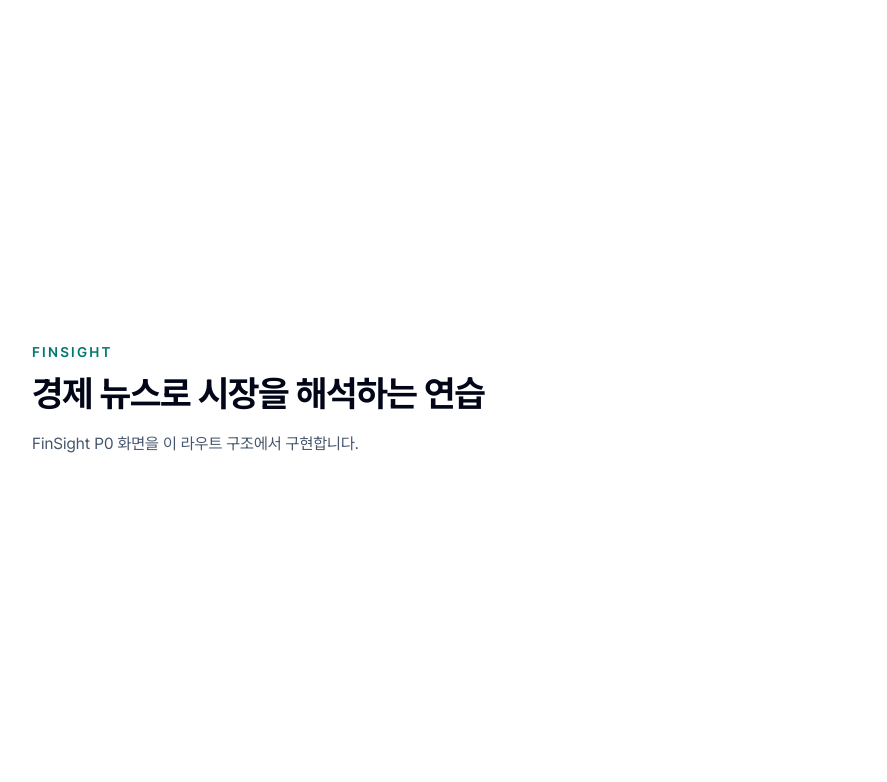
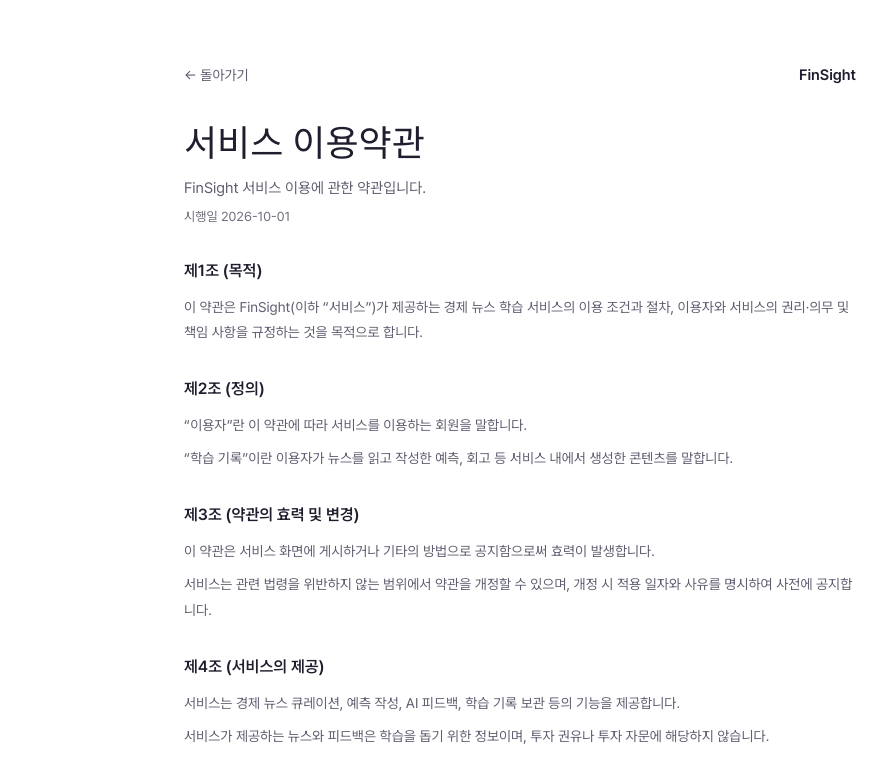
Before and after one commit to HUFS-LikeLion-Team3/FE, a React (Vite) app: page /terms in a window 1280 px wide. Before the commit this address led to /. Shown: the top 782 px of the page, without its empty margins (120-1007 px from the left). Built offline with nearby package versions, Linux system fonts and the light colour scheme; a web font is replaced by a local one.

Commit message:
fix: OAuth state 검증 추가 및 약관 페이지 연결

```diff
--- a/src/App.tsx
+++ b/src/App.tsx
@@ -4,6 +4,7 @@
 const AssignedProductPage = lazy(() => import('@/features/learning/AssignedProductPage'))
 const LoginPage = lazy(() => import('@/features/auth/LoginPage'))
 const KakaoCallbackPage = lazy(() => import('@/features/auth/KakaoCallbackPage'))
+const PolicyPage = lazy(() => import('@/features/auth/PolicyPage'))
 
 const UiPreviewPage = import.meta.env.DEV ? lazy(() => import('@/pages/UiPreviewPage')) : null
 const AssignedPreviewApp = import.meta.env.DEV ? lazy(() => import('@/features/learning/AssignedPreviewApp')) : null
@@ -27,6 +28,8 @@
       />
       <Route path="/login" element={<Suspense fallback={<p role="status">불러오는 중…</p>}><LoginPage /></Suspense>} />
       <Route path="/auth/kakao/callback" element={<Suspense fallback={<p role="status">불러오는 중…</p>}><KakaoCallbackPage /></Suspense>} />
+      <Route path="/terms" element={<Suspense fallback={<p role="status">불러오는 중…</p>}><PolicyPage kind="terms" /></Suspense>} />
+      <Route path="/privacy" element={<Suspense fallback={<p role="status">불러오는 중…</p>}><PolicyPage kind="privacy" /></Suspense>} />
       <Route path="/explore" element={<PlaceholderPage title="뉴스 탐색" description="큐레이션 뉴스 목록 화면이 들어갈 자리입니다." />} />
       <Route path="/news/:newsId" element={<AssignedProductPage page="news" />} />
       <Route path="/news/:newsId/predict" element={<AssignedProductPage page="prediction" />} />
--- a/src/features/auth/KakaoCallbackPage.tsx
+++ b/src/features/auth/KakaoCallbackPage.tsx
@@ -1,11 +1,14 @@
 import { useEffect, useRef } from 'react'
 import { useNavigate, useSearchParams } from 'react-router-dom'
-import { loginWithKakao } from './api'
+import { loginWithKakao, verifyState } from './api'
 
 /**
  * 카카오 OAuth 콜백 페이지.
- * /auth/kakao/callback?code=... 로 리다이렉트되면 인가코드를 서버에 전송하고
- * 성공 시 홈으로, 실패 시 로그인 페이지로 이동합니다.
+ * /auth/kakao/callback?code=...&state=... 로 리다이렉트되면
+ * 1) state를 검증해 CSRF를 막고,
+ * 2) 인가코드를 서버에 전송하고,
+ * 3) onboardingCompleted 여부에 따라 홈 또는 온보딩으로 이동합니다.
+ * 실패 시 로그인 페이지로 이동합니다.
  */
 export default function KakaoCallbackPage() {
   const [params] = useSearchParams()
@@ -18,9 +21,16 @@
 
     const code = params.get('code')
     const error = params.get('error')
+    const state = params.get('state')
 
     if (error || !code) {
       navigate('/login?error=kakao_denied', { replace: true })
+      return
+    }
+
+    // CSRF 방어: 요청 시 저장한 state와 콜백 state가 일치해야 로그인 진행
+    if (!verifyState(state)) {
+      navigate('/login?error=invalid_state', { replace: true })
       return
     }
 
--- a/src/features/auth/LoginPage.tsx
+++ b/src/features/auth/LoginPage.tsx
@@ -1,4 +1,4 @@
-import { useSearchParams } from 'react-router-dom'
+import { Link, useSearchParams } from 'react-router-dom'
 import { redirectToKakao } from './api'
 
 const steps = [
@@ -76,7 +76,9 @@
               <p role="alert" className="rounded-control bg-status-error-bg px-3 py-2 font-sans text-[13px] text-status-error">
                 {error === 'kakao_denied'
                   ? '카카오 로그인을 취소했어요. 다시 시도해 주세요.'
-                  : '로그인 중 문제가 발생했어요. 다시 시도해 주세요.'}
+                  : error === 'invalid_state'
+                    ? '보안 확인에 실패했어요. 다시 로그인해 주세요.'
+                    : '로그인 중 문제가 발생했어요. 다시 시도해 주세요.'}
               </p>
             )}
 
@@ -112,22 +114,18 @@
 
             {/* 약관 링크 */}
             <div className="flex flex-col gap-3 border-t border-border-default pt-5">
-              <a
-                href="/terms"
-                target="_blank"
-                rel="noopener noreferrer"
+              <Link
+                to="/terms"
                 className="text-center font-sans text-[14px] text-text-secondary underline-offset-2 hover:underline focus-visible:outline-2 focus-visible:outline-brand-primary"
               >
                 서비스 이용약관 보기 ↗
-              </a>
-              <a
-                href="/privacy"
-                target="_blank"
-                rel="noopener noreferrer"
+              </Link>
+              <Link
+                to="/privacy"
                 className="text-center font-sans text-[14px] text-text-secondary underline-offset-2 hover:underline focus-visible:outline-2 focus-visible:outline-brand-primary"
               >
                 개인정보 처리방침 보기 ↗
-              </a>
+              </Link>
             </div>
           </div>
         </aside>
--- /dev/null
+++ b/src/features/auth/PolicyPage.tsx
@@ -0,0 +1,134 @@
+import { Link } from 'react-router-dom'
+
+type PolicyKind = 'terms' | 'privacy'
+
+type PolicySection = { heading: string; body: string[] }
+
+type PolicyContent = {
+  title: string
+  description: string
+  effectiveDate: string
+  sections: PolicySection[]
+}
+
+// 샘플(목) 약관 텍스트입니다. 실제 법적 효력이 있는 문구는 기획·법무 확정 후 교체합니다.
+const CONTENT: Record<PolicyKind, PolicyContent> = {
+  terms: {
+    title: '서비스 이용약관',
+    description: 'FinSight 서비스 이용에 관한 약관입니다.',
+    effectiveDate: '2026-10-01',
+    sections: [
+      {
+        heading: '제1조 (목적)',
+        body: [
+          '이 약관은 FinSight(이하 “서비스”)가 제공하는 경제 뉴스 학습 서비스의 이용 조건과 절차, 이용자와 서비스의 권리·의무 및 책임 사항을 규정하는 것을 목적으로 합니다.',
+        ],
+      },
+      {
+        heading: '제2조 (정의)',
+        body: [
+          '“이용자”란 이 약관에 따라 서비스를 이용하는 회원을 말합니다.',
+          '“학습 기록”이란 이용자가 뉴스를 읽고 작성한 예측, 회고 등 서비스 내에서 생성한 콘텐츠를 말합니다.',
+        ],
+      },
+      {
+        heading: '제3조 (약관의 효력 및 변경)',
+        body: [
+          '이 약관은 서비스 화면에 게시하거나 기타의 방법으로 공지함으로써 효력이 발생합니다.',
+          '서비스는 관련 법령을 위반하지 않는 범위에서 약관을 개정할 수 있으며, 개정 시 적용 일자와 사유를 명시하여 사전에 공지합니다.',
+        ],
+      },
+      {
+        heading: '제4조 (서비스의 제공)',
+        body: [
+          '서비스는 경제 뉴스 큐레이션, 예측 작성, AI 피드백, 학습 기록 보관 등의 기능을 제공합니다.',
+          '서비스가 제공하는 뉴스와 피드백은 학습을 돕기 위한 정보이며, 투자 권유나 투자 자문에 해당하지 않습니다.',
+        ],
+      },
+    ],
+  },
+  privacy: {
+    title: '개인정보 처리방침',
+    description: 'FinSight가 수집·이용하는 개인정보에 관한 방침입니다.',
+    effectiveDate: '2026-10-01',
+    sections: [
+      {
+        heading: '1. 수집하는 개인정보 항목',
+        body: [
+          '회원가입 및 로그인: 카카오 계정 식별자, 프로필 이름',
+          '서비스 이용 과정: 학습 기록, 관심 설정, 접속 로그',
+        ],
+      },
+      {
+        heading: '2. 개인정보의 이용 목적',
+        body: [
+          '회원 식별 및 로그인 유지',
+          '관심사 기반 뉴스 추천 및 학습 기록 보관',
+          '서비스 품질 개선 및 오류 분석',
+        ],
+      },
+      {
+        heading: '3. 개인정보의 보유 및 이용 기간',
+        body: [
+          '회원 탈퇴 시 지체 없이 파기하는 것을 원칙으로 합니다.',
+          '관련 법령에 따라 보존이 필요한 경우 해당 기간 동안 보관합니다.',
+        ],
+      },
+      {
+        heading: '4. 이용자의 권리',
+        body: [
+          '이용자는 언제든지 자신의 개인정보 조회·수정·삭제를 요청할 수 있습니다.',
+          '동의 철회 및 회원 탈퇴를 통해 개인정보 처리의 중단을 요청할 수 있습니다.',
+        ],
+      },
+    ],
+  },
+}
+
+/**
+ * 약관/개인정보 처리방침 페이지.
+ * 현재 본문은 샘플(목) 텍스트이며, 확정된 법적 문구로 교체 예정입니다.
+ */
+export default function PolicyPage({ kind }: { kind: PolicyKind }) {
+  const { title, description, effectiveDate, sections } = CONTENT[kind]
+
+  return (
+    <div className="mx-auto flex min-h-screen max-w-3xl flex-col gap-8 px-6 py-12 md:px-12 md:py-16">
+      <header className="flex items-center justify-between">
+        <Link
+          to="/login"
+          className="font-sans text-[14px] text-text-secondary hover:text-text-primary focus-visible:outline-2 focus-visible:outline-brand-primary"
+        >
+          ← 돌아가기
+        </Link>
+        <span className="font-sans text-[15px] font-semibold text-text-primary">FinSight</span>
+      </header>
+
+      <div className="space-y-2">
+        <h1 className="text-page text-text-primary">{title}</h1>
+        <p className="font-sans text-[15px] text-text-secondary">{description}</p>
+        <p className="font-sans text-[13px] text-text-muted">시행일 {effectiveDate}</p>
+      </div>
+
+      <div className="space-y-8">
+        {sections.map((section) => (
+          <section key={section.heading} className="space-y-3">
+            <h2 className="font-sans text-[16px] font-semibold text-text-primary">
+              {section.heading}
+            </h2>
+            <div className="space-y-2">
+              {section.body.map((paragraph, i) => (
+                <p
+                  key={i}
+                  className="font-sans text-[14px] leading-[1.8] text-text-secondary"
+                >
+                  {paragraph}
+                </p>
+              ))}
+            </div>
+          </section>
+        ))}
+      </div>
+    </div>
+  )
+}
--- a/src/features/auth/api.ts
+++ b/src/features/auth/api.ts
@@ -11,6 +11,26 @@
 })
 
 export type AuthResponse = z.infer<typeof authResponseSchema>
+
+// OAuth CSRF 방어용 state를 보관하는 sessionStorage 키
+const stateKey = 'finsight.oauthState'
+
+/** 암호학적으로 안전한 랜덤 state 문자열을 생성합니다. */
+function createState(): string {
+  const bytes = new Uint8Array(16)
+  crypto.getRandomValues(bytes)
+  return Array.from(bytes, (b) => b.toString(16).padStart(2, '0')).join('')
+}
+
+/**
+ * 콜백에서 돌아온 state가 요청 시 저장한 값과 일치하는지 검증합니다.
+ * 검증 후에는 재사용을 막기 위해 저장된 state를 제거합니다.
+ */
+export function verifyState(returnedState: string | null): boolean {
+  const saved = sessionStorage.getItem(stateKey)
+  sessionStorage.removeItem(stateKey)
+  return !!saved && !!returnedState && saved === returnedState
+}
 
 /**
  * 카카오 인가코드를 서버에 전송하고 accessToken을 받아 저장합니다.
@@ -27,15 +47,19 @@
 
 /**
  * 카카오 OAuth 인가코드 요청 URL로 리다이렉트합니다.
+ * 요청 전 CSRF 방어용 state를 생성해 sessionStorage에 보관합니다.
  * VITE_KAKAO_CLIENT_ID 환경변수가 필요합니다.
  */
 export function redirectToKakao() {
   const clientId = import.meta.env.VITE_KAKAO_CLIENT_ID
   const redirectUri = `${window.location.origin}/auth/kakao/callback`
+  const state = createState()
+  sessionStorage.setItem(stateKey, state)
   const params = new URLSearchParams({
     response_type: 'code',
     client_id: clientId ?? '',
     redirect_uri: redirectUri,
+    state,
   })
   window.location.href = `https://kauth.kakao.com/oauth/authorize?${params.toString()}`
 }
```
